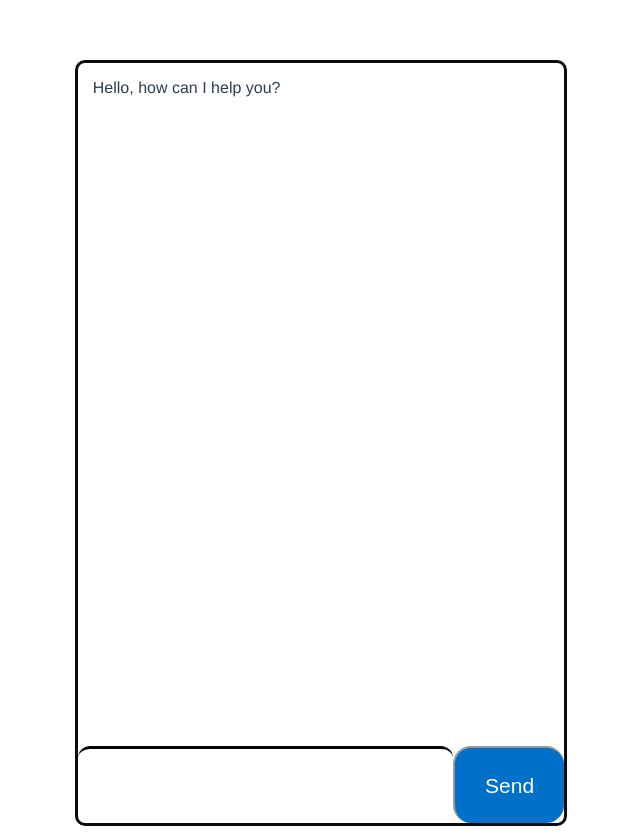
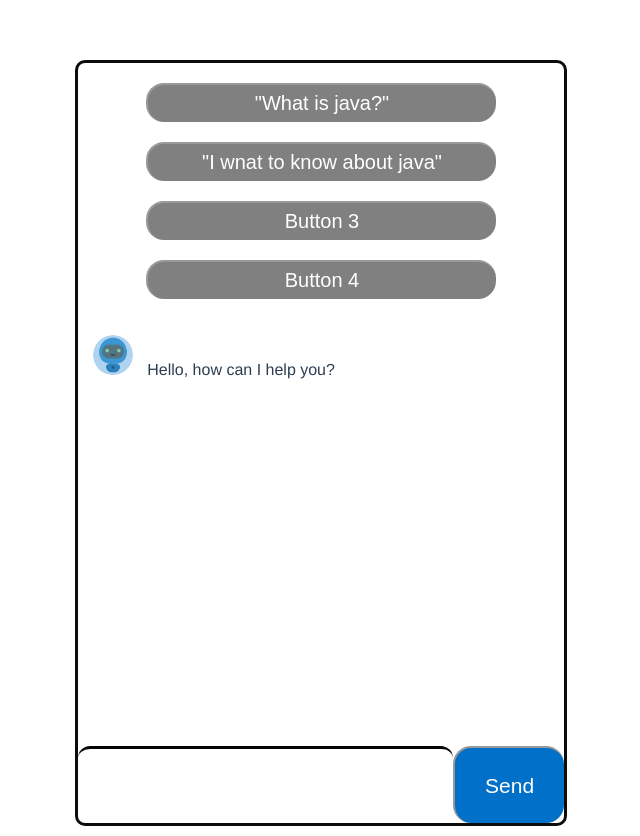
Before and after one commit to said-abdi-dev/Chatbot.ai, a Vue app in the folder vue/: page / in a window 1280 px wide. Shown: the whole page, without its empty margins (319-959 px from the left). Built offline with nearby package versions, Linux system fonts and the light colour scheme.

Commit message:
pushing, frontend added butotn things

```diff
--- a/vue/src/components/ChatBot.vue
+++ b/vue/src/components/ChatBot.vue
@@ -1,26 +1,37 @@
 <template>
   <section class="chat-box">
     <section class="chat-box-list-container" ref="chatbox">
+      <div class="vertical-buttons">
+
+        <button class="custom-button" @click="handleButton1">"What is java?"</button>
+        <button class="custom-button" @click="handleButton2"> "I wnat to know about java"</button>
+        <button class="custom-button" @click="handleButton3">Button 3</button>
+        <button class="custom-button" @click="handleButton4">Button 4</button>
+      </div>
       <ul class="chat-box-list">
-
         <li v-if="messages.length == 0" class="message-content">
+          <div class="bot-image">
+            <img src="img/botIcon.png" alt="Bot Icon" class="message-icon" />
+          </div>
           Hello, how can I help you?
         </li>
+
         <li
           class="message"
           v-for="message in messages"
           :key="messages.indexOf(message)"
-          :class="message.author">
+          :class="message.author"
+        >
           <div
             class="message-container"
-            v-if="message.author === 'request-box'">
+            v-if="message.author === 'request-box'"
+          >
             <!-- User message -->
-
 
             <div class="message-content">
               <p class="message-text">{{ message.text }}</p>
 
-              <p class="time user">{{ formattedTimestamp }}</p>
+              <!-- <p class="time user">{{ currentTime }}</p> -->
             </div>
           </div>
 
@@ -30,7 +41,6 @@
               <img src="img/botIcon.png" alt="Bot Icon" class="message-icon" />
             </div>
 
-
             <div class="message-content">
               <span class="">
                 <p v-html="message.text" class="message-text"></p>
@@ -38,7 +48,7 @@
 
               <!-- <p>{{ sendLinkMessage }}</p> -->
 
-              <p class="time bot">{{ formattedTimestamp }}</p>
+              <!-- <p class="time bot">{{ currentTime }}</p> -->
 
               <!-- <a v-if=""> -->
             </div>
@@ -55,24 +65,42 @@
 </template>
 
 <script>
-import ChatBotResponseService from '../services/ChatbotResponseService'
-import LinkedInService from '../services/LinkedInService'
+import ChatBotResponseService from "../services/ChatbotResponseService";
+import LinkedInService from "../services/LinkedInService";
 
 export default {
   name: "ChatBox",
-  data()  {
-    return{
+
+  data() {
+    return {
+      // currentTime: '',
+
       message: "",
       messages: [],
       showGreeting: true,
-    }
+    };
   },
   created() {
-   // this.messages.push('');
   },
   methods: {
+
+    handleButton1() {
+
+      console.log("reached button1");
+    },
+
+    handleButton2() {
+      console.log("reached button1");
+    },
+    handleButton3() {
+      console.log("reached button1");
+    },
+    handleButton4() {
+      console.log("reached button1");
+    },
     sendMessage() {
       const message = this.message;
+      // this.currentTime = this.formattedTimestamp()
 
       this.messages.unshift({
         text: message,
@@ -80,9 +108,7 @@ export default {
       });
 
       this.message = "";
-      ChatBotResponseService.getChatbotResponse(message)
-        .then((response) => {
-          //this.showGreeting = false;
+      ChatBotResponseService.getChatbotResponse(message).then((response) => {
         this.messages.unshift({
           text: response.data.chatbotResponse,
 
@@ -92,10 +118,10 @@ export default {
         this.$nextTick(() => {
           this.$refs.chatbox.scrollTop = this.$refs.chatbox.scrollHeight;
         });
-        })
-        if (message.includes('jobs')) {
+      });
+      if (message.includes("jobs")) {
         //THIS logs, it just messes up, we need to change our api
-          console.log(LinkedInService.getJob(message.text))
+        console.log(LinkedInService.getJob(message.text));
         // (LinkedInService.getJob(message.text)).then( response =>{
         //    this.messages.unshift({
         //       text: response.data.job_url[0],
@@ -103,59 +129,20 @@ export default {
         //     })
         //   });
       }
-        this.$nextTick(() => {
-          this.$refs.chatbox.scrollTop = this.$refs.chatbox.scrollHeight
-        })
-  .catch(err => {
-        console.error(err);
-      })
+      // this.$nextTick(() => {
+      //   this.$refs.chatbox.scrollTop = this.$refs.chatbox.scrollHeight;
+      // }).catch((err) => {
+      //   console.error(err);
+      // });
+    },
+    computed: {
+      hasMessages() {
+        return this.messages.length;
+      },
+
 
     },
-  computed: {
-
-    hasMessages(){
-      return this.messages.length;
-
   },
-
-    chechForLink(responseFromDB) {
-      // if contains 'http' then save http and chars after into string.
-      // save what comes before, in seperate string
-      let keyword = "http";
-      let link = "";
-      let finalResponseWithoutLink = "";
-      let arrayResponse = [];
-      const index = responseFromDB.indexOf(keyword);
-
-      if (index !== -1) {
-        finalResponseWithoutLink = responseFromDB.slice(0, index);
-        arrayResponse.push(finalResponseWithoutLink);
-
-        link = responseFromDB.slice(index, responseFromDB.length);
-        arrayResponse.push(link);
-      } else {
-        arrayResponse.push(responseFromDB);
-      }
-      return arrayResponse;
-    },
-
-    formattedTimestamp() {
-
-      const now = new Date();
-      const estOffset = -5;
-      const estTime = new Date(now.getTime() + estOffset * 3600000);
-
-      const hours = estTime.getHours();
-      const minutes = estTime.getMinutes();
-
-      const formattedTime = `${hours.toString().padStart(2, "0")}:${minutes
-        .toString()
-        .padStart(2, "0")}`;
-
-      return formattedTime;
-    },
-  },
-}
 };
 </script>
 
@@ -272,6 +259,28 @@ div {
   display: flex;
 }
 
+.custom-button {
+ display: block;
+    width:350px;
+    margin:20px auto;
+    padding:7px 13px;
+    text-align:center;
+
+    background: gray;
+    font-size:20px;
+    font-family: 'Arial', sans-serif;
+    color:#ffffff;
+    white-space: nowrap;
+    box-sizing: border-box;
+    -webkit-box-sizing: border-box;
+    -moz-box-sizing: border-box;
+}
+
+.custom-button:hover {
+  background-color: rgb(133, 47, 47); /* Change background on hover */
+
+}
+
 input {
   line-height: 3;
   width: 100%;
```
Lines whose indentation alone changed are shown as unchanged.
